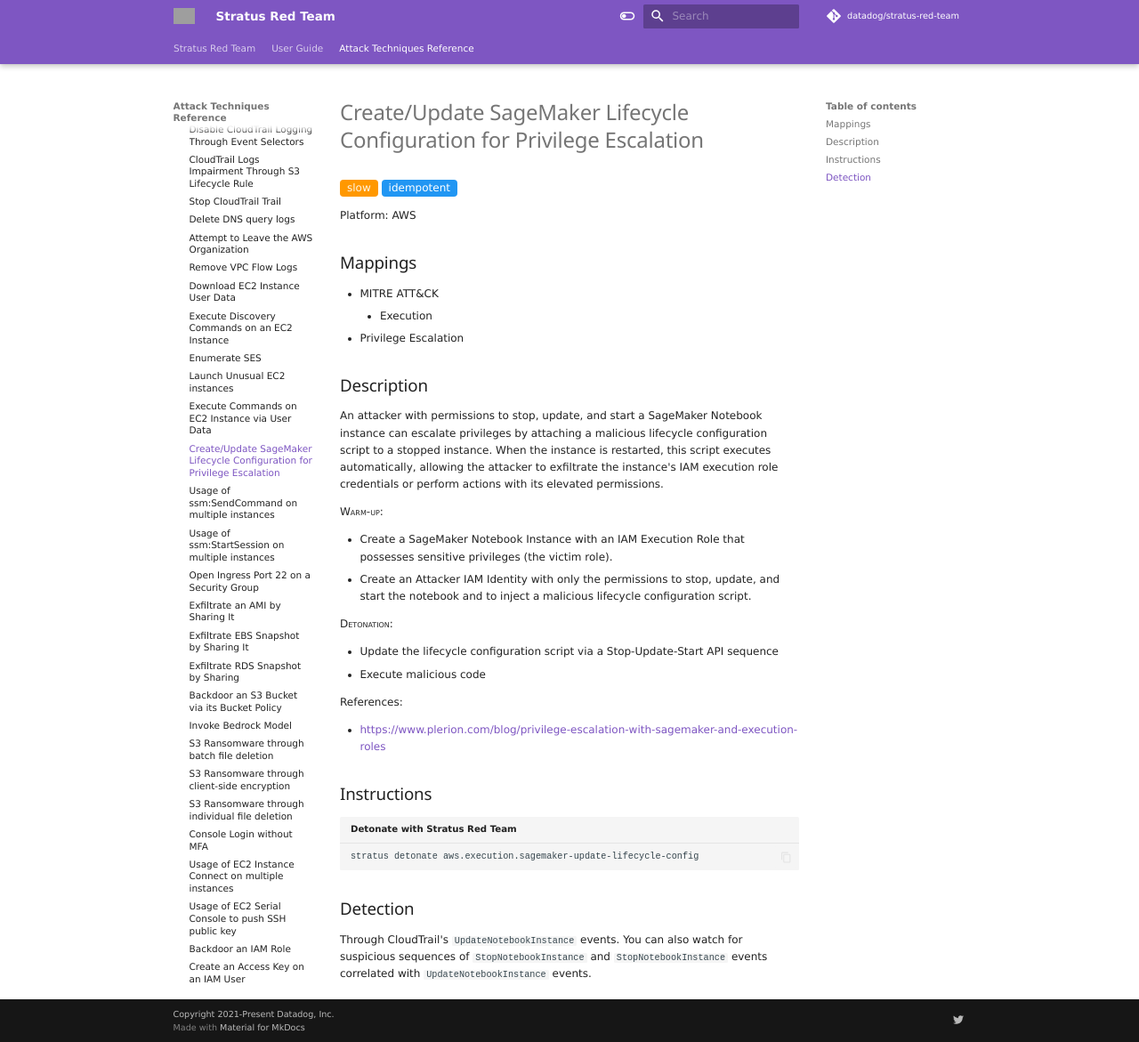
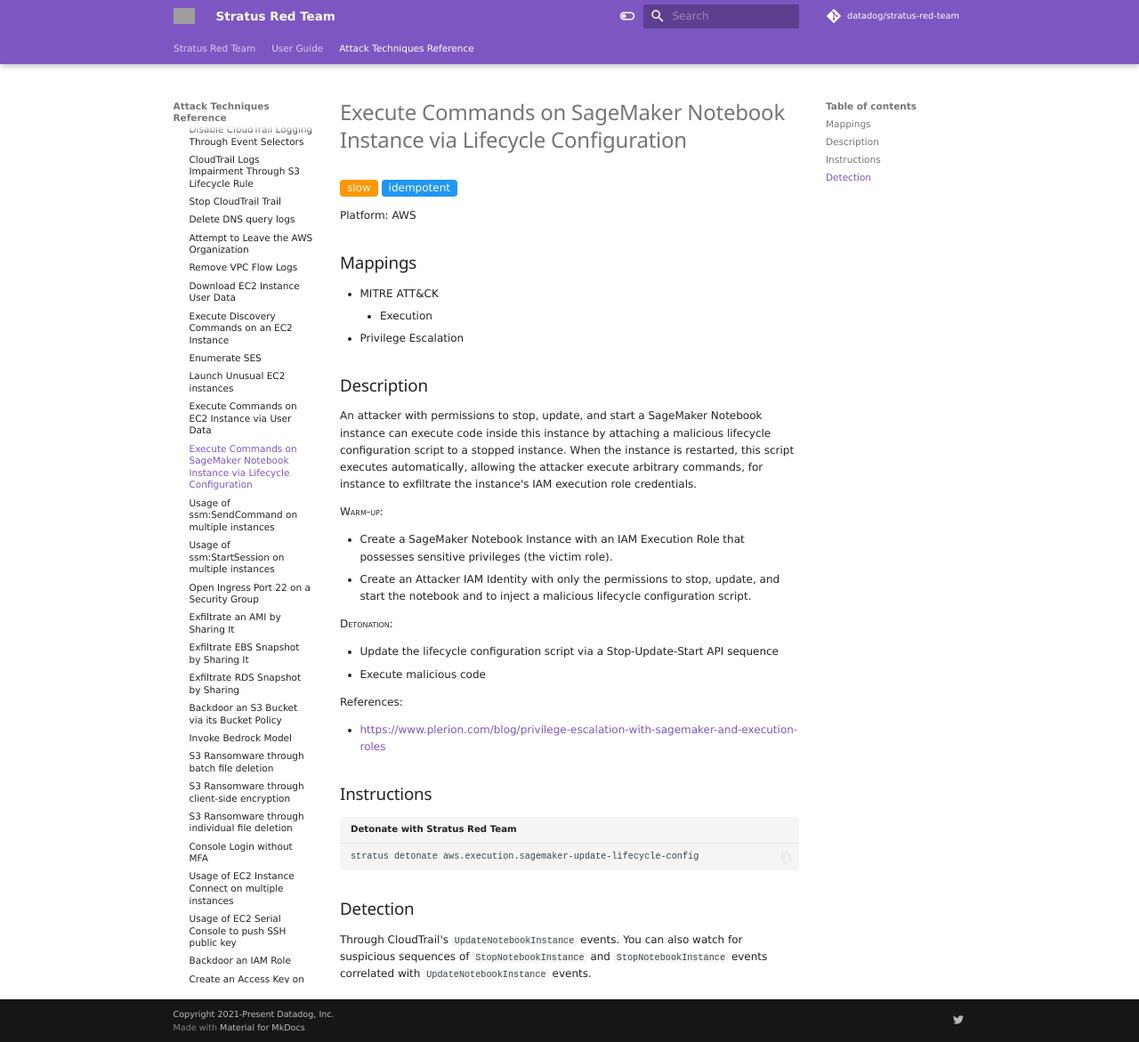
Before and after one commit to DataDog/stratus-red-team, an MkDocs documentation site: the page built from docs/attack-techniques/AWS/aws.execution.sagemaker-update-lifecycle-config.md, in a window 1280 px wide and 1171 px high. Shown: the whole window at 89% size. Built offline with MkDocs 1.6.1 and Material for MkDocs 9.7.7, drawn with Linux system fonts in a browser that asks for light colours; nearby versions of some CDN libraries; library files that are not in the unit come from our copies; comment, search, counter and statistics services are not loaded; grey boxes are pictures that could not be loaded.

Commit message:
Rename aws.execution.sagemaker-update-lifecycle-config's friendly name to be more consistent with other techniques

```diff
--- a/docs/attack-techniques/AWS/aws.execution.sagemaker-update-lifecycle-config.md
+++ b/docs/attack-techniques/AWS/aws.execution.sagemaker-update-lifecycle-config.md
@@ -1,8 +1,8 @@
 ---
-title: Create/Update SageMaker Lifecycle Configuration for Privilege Escalation
+title: Execute Commands on SageMaker Notebook Instance via Lifecycle Configuration
 ---
 
-# Create/Update SageMaker Lifecycle Configuration for Privilege Escalation
+# Execute Commands on SageMaker Notebook Instance via Lifecycle Configuration
 
  <span class="smallcaps w3-badge w3-orange w3-round w3-text-sand" title="This attack technique might be slow to warm up or detonate">slow</span>
  <span class="smallcaps w3-badge w3-blue w3-round w3-text-white" title="This attack technique can be detonated multiple times">idempotent</span>
@@ -20,7 +20,7 @@
 ## Description
 
 
-An attacker with permissions to stop, update, and start a SageMaker Notebook instance can escalate privileges by attaching a malicious lifecycle configuration script to a stopped instance. When the instance is restarted, this script executes automatically, allowing the attacker to exfiltrate the instance's IAM execution role credentials or perform actions with its elevated permissions.
+An attacker with permissions to stop, update, and start a SageMaker Notebook instance can execute code inside this instance by attaching a malicious lifecycle configuration script to a stopped instance. When the instance is restarted, this script executes automatically, allowing the attacker execute arbitrary commands, for instance to exfiltrate the instance's IAM execution role credentials.
 
 <span style="font-variant: small-caps;">Warm-up</span>:
 
--- a/docs/index.yaml
+++ b/docs/index.yaml
@@ -169,7 +169,7 @@
           platform: AWS
           isIdempotent: true
         - id: aws.execution.sagemaker-update-lifecycle-config
-          name: Create/Update SageMaker Lifecycle Configuration for Privilege Escalation
+          name: Execute Commands on SageMaker Notebook Instance via Lifecycle Configuration
           isSlow: true
           mitreAttackTactics:
             - Execution
@@ -436,7 +436,7 @@
           platform: AWS
           isIdempotent: true
         - id: aws.execution.sagemaker-update-lifecycle-config
-          name: Create/Update SageMaker Lifecycle Configuration for Privilege Escalation
+          name: Execute Commands on SageMaker Notebook Instance via Lifecycle Configuration
           isSlow: true
           mitreAttackTactics:
             - Execution
```
Also changed, not shown: docs/attack-techniques/AWS/index.md (+2 -2 lines), docs/attack-techniques/list.md (+1 -1 lines), docs/attack-techniques/mitre-attack-coverage-matrices.md (+2 -2 lines), 1 other file.
